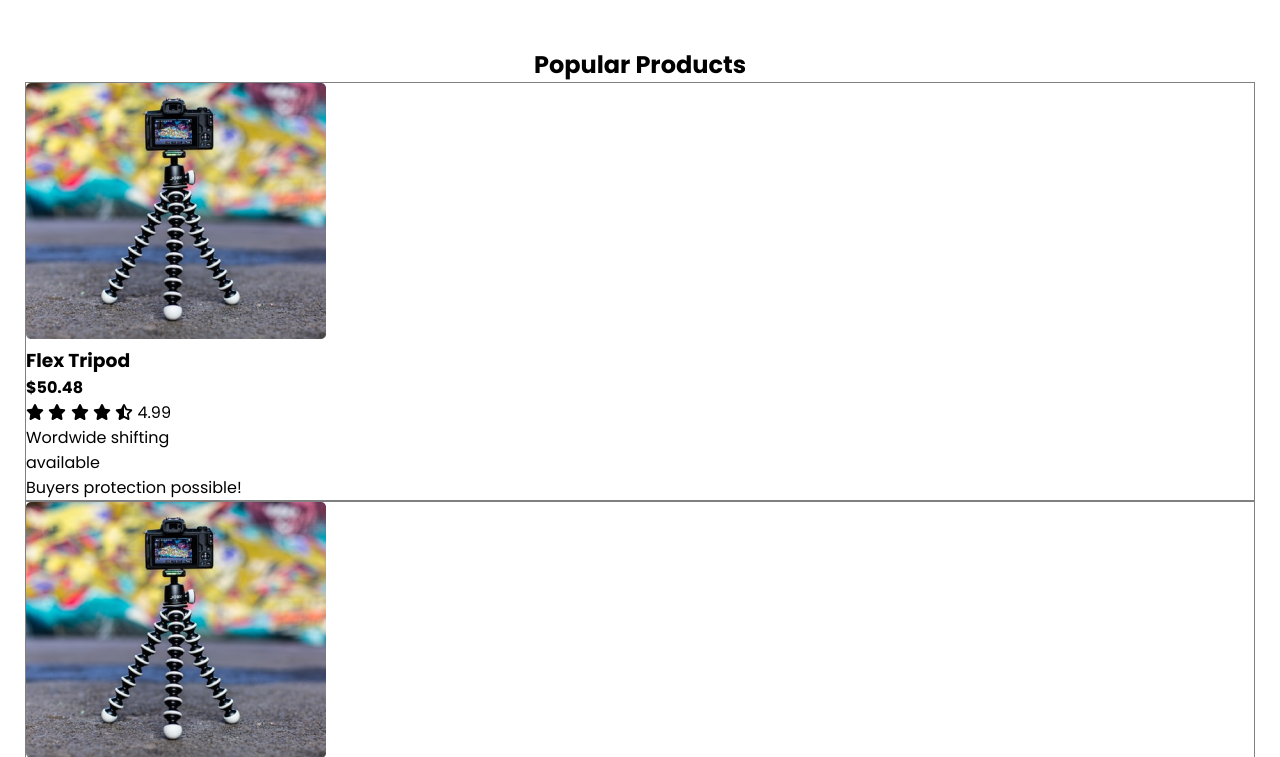
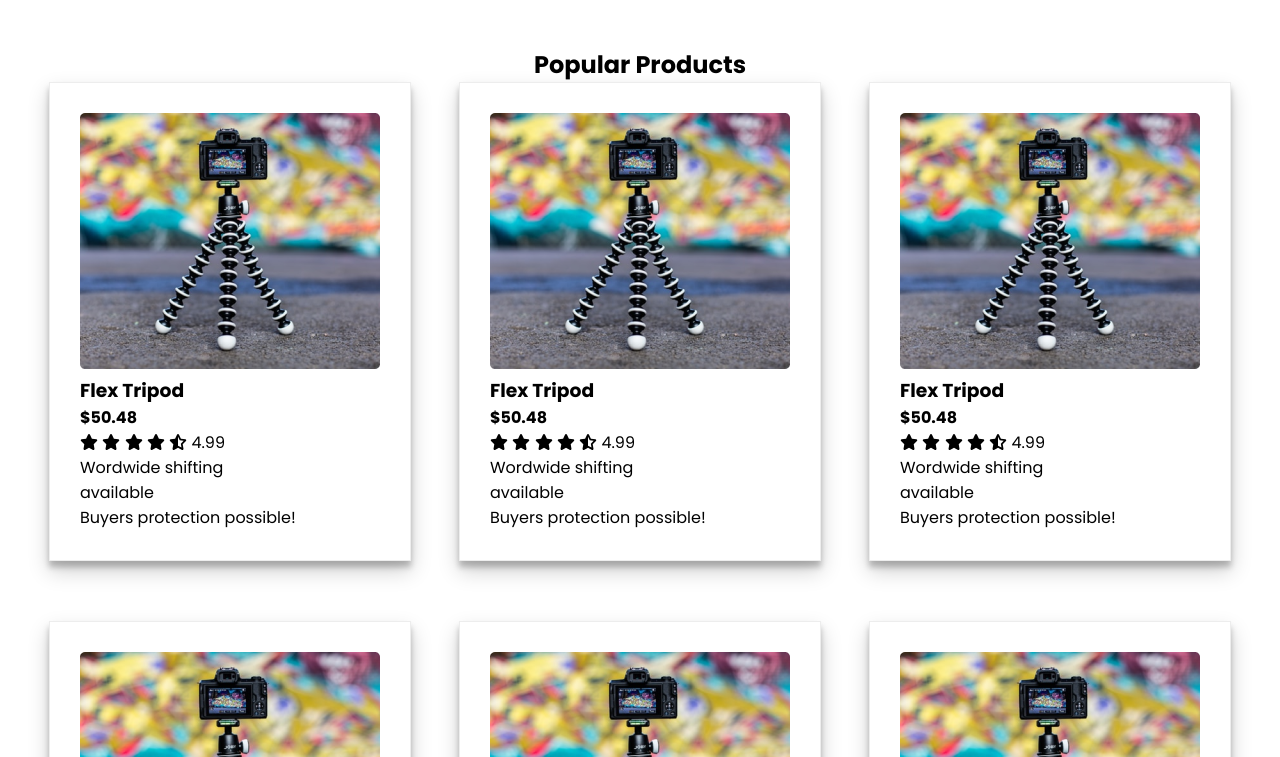
Before and after one commit to Parvezofficial/Assignment-02, a plain HTML site: page index.html in a window 1280 px wide. Shown: the part 903-1660 px from the top of the page. Drawn offline with Linux system fonts and the light colour scheme.

Commit message:
box shadow added

```diff
--- a/css/style.css
+++ b/css/style.css
@@ -109,7 +109,13 @@ body {
   text-align: center;
 }
 .products {
+  display: grid;
+  grid-template-columns: repeat(3, 1fr);
+  grid-row-gap: 60px;
 }
 .product {
-  border: 1px solid grey;
+  border: 1px solid #ededed;
+  margin: auto;
+  padding: 30px;
+  box-shadow: 0 10px 20px rgba(0, 0, 0, 0.19), 0 6px 6px rgba(0, 0, 0, 0.23);
 }
```
